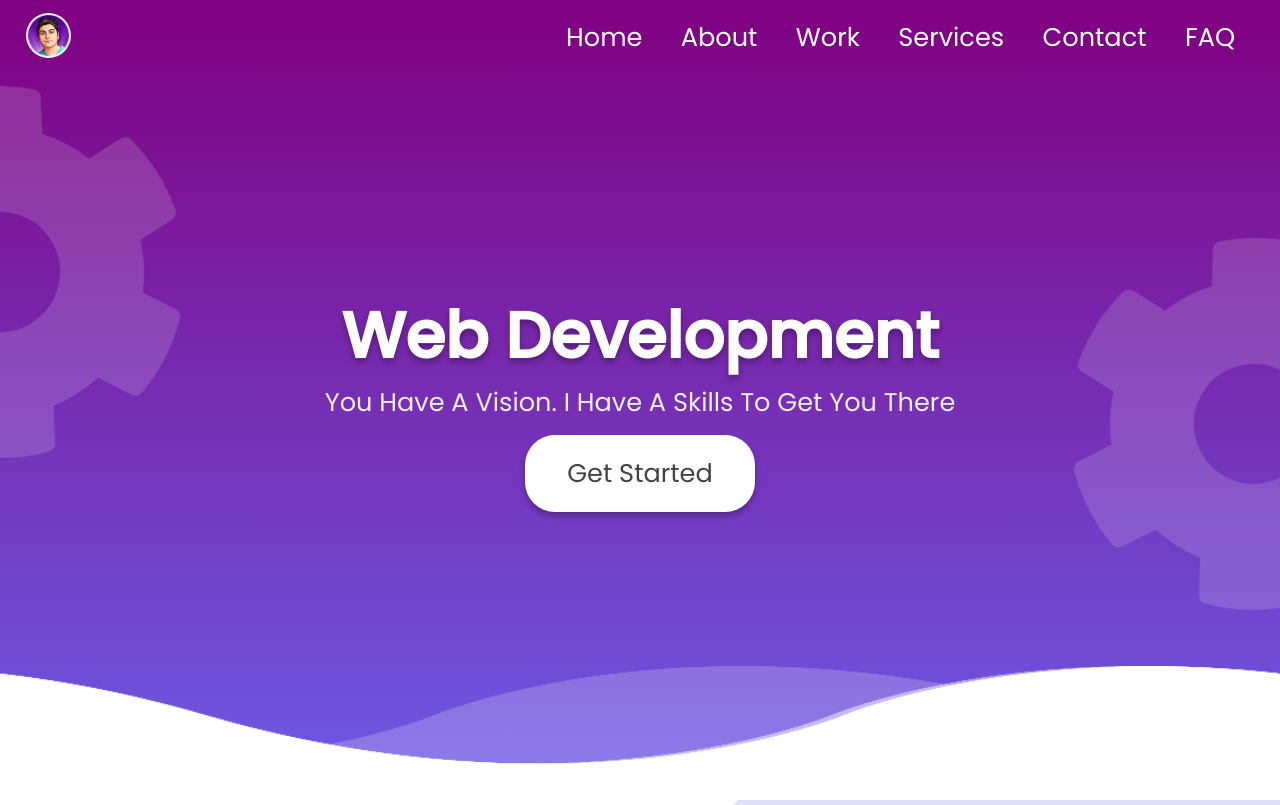
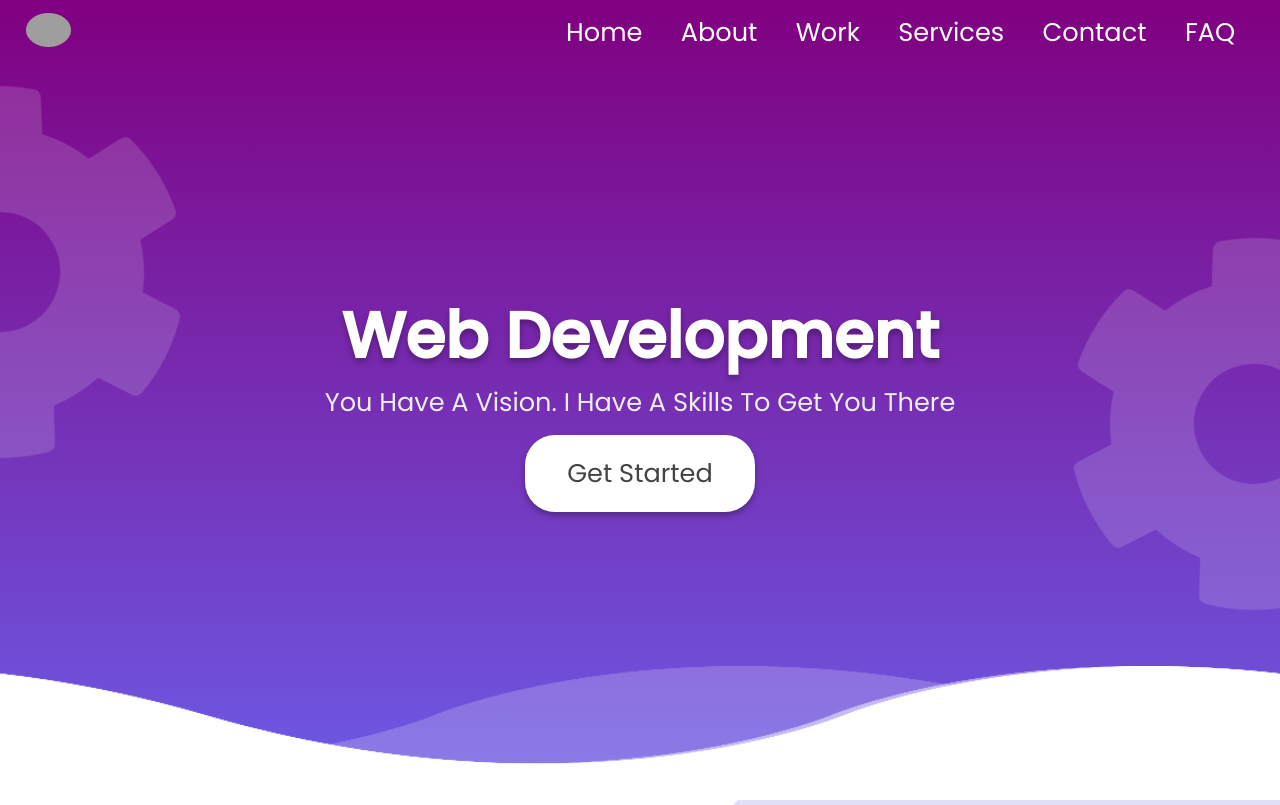
Before and after one commit to Aswad310/aswad_portfolio, a PHP site: page / in a window 1280 px wide. Shown: the top 805 px of the page. Run offline with PHP 8.4, Linux system fonts and the light colour scheme; grey boxes are pictures that could not be loaded.

Commit message:
add .svg logo

```diff
--- a/index.php
+++ b/index.php
@@ -19,7 +19,7 @@
   <!-- header section starts  -->
   <header class="header">
     <a href="#" title="Logo">
-      <img src="images/aswad_purple.png" alt="aswad ali" class="img-responsive">
+      <img src="images/aswad_purple.svg" alt="aswad ali" class="img-responsive">
     </a>
 
     <div class="fas fa-bars"></div>
```
Also changed, not shown: images/aswad_fav2.png (deleted), images/aswad_fav3.png (deleted), images/aswad_purple.png (deleted), images/aswad_purple.svg (added).
